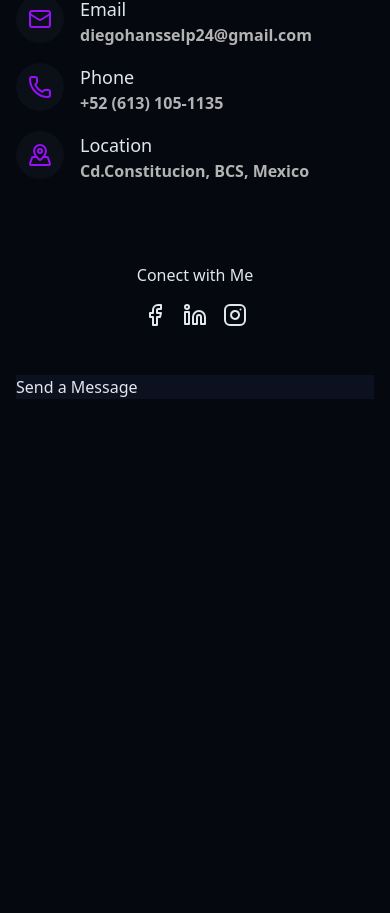
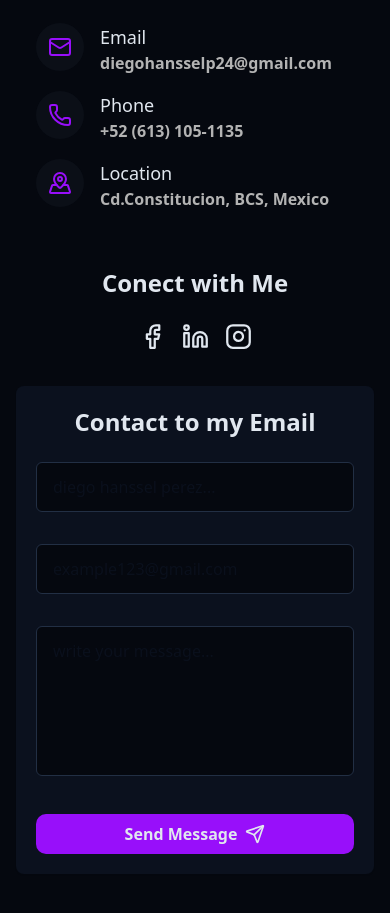
Before and after one commit to diegohansselperez/MyPortfolio, a React (Vite) app: page / in a window 390 px wide. Shown: the part 6464-7377 px from the top of the page. Before the commit the page ends 6959 px from the top, so only its background shows below. Built offline with nearby package versions, Linux system fonts and the light colour scheme.

Commit message:
Termnamos el Componente de Contacto

```diff
--- a/src/components/Contact.jsx
+++ b/src/components/Contact.jsx
@@ -5,13 +5,14 @@ import {
   Mail,
   MapPinned,
   Phone,
+  Send,
 } from 'lucide-react';
 
 export function Contact() {
   return (
     <section
       id="contact_section"
-      className="py-24 px-4 relative bg-[hsl(var(--secondary))/0.3]"
+      className="py-24 px-4 relative  bg-[hsl(var(--secondary))/0.3]"
     >
       <div className=" container mx-auto max-w-5xl">
         <h2 className="text-3xl md:text-4xl font-bold mb-4 text-center">
@@ -22,9 +23,13 @@ export function Contact() {
           I'm always open to discussing new opportunities.
         </p>
       </div>
-      <div className="grid justify-center grid-cols-1 md:grid-cols-2 gap-12">
-        <div className="space-y-4">
-          <h3 className="text-2xl font-semibold mb-6b ">Contact Information</h3>
+      {/* ------------------Container------------------  */}
+      <div className="grid grid-cols-1 md:grid-cols-3 gap-4">
+        {/* -------------Contact Information------------- */}
+        <div className="space-y-4 p-5 ">
+          <h3 className="text-2xl text-center font-semibold mb-6 ">
+            Contact Information
+          </h3>
           <div className="space-y-6 justify-center">
             <div className="flex items-start space-x-4">
               <div className="p-3 rounded-full bg-gray-600/10">
@@ -71,60 +76,99 @@ export function Contact() {
             </div>
           </div>
         </div>
-        {/* Formulario de Contacto */}
-        <div className="pt-8 text-center">
-          <h3 className="font-medium mb-4">Conect with Me</h3>
+        {/* ----------------Redes Sociales------------------ */}
+        <div className=" p-5 text-center ">
+          <h3 className="text-2xl font-semibold mb-6">Conect with Me</h3>
           <div className="flex space-x-4 justify-center ">
             <a
               href=""
               className="transition-all duration-200 hover:text-[hsl(var(--primary))] font-semibold"
               target="_blank"
             >
-              <Facebook />
+              <Facebook size={27} />
             </a>
-            <a href="">
-              <Linkedin />
+            <a
+              href=""
+              className="transition-all duration-200 hover:text-[hsl(var(--primary))] font-semibold"
+              target="_blank"
+            >
+              <Linkedin size={27} />
             </a>
-            <a href="">
-              <Instagram />
+            <a
+              href=""
+              className="transition-all duration-200 hover:text-[hsl(var(--primary))] font-semibold"
+              target="_blank"
+            >
+              <Instagram size={27} />
             </a>
           </div>
         </div>
-        <div className="bg-[hsl(var(--card))]">
-          <h3>Send a Message</h3>
+        {/* ------------Formulario de Contacto---------------- */}
+        <div className="bg-[hsl(var(--card))]  rounded-lg shadow-xs p-5">
+          <h3 className="text-2xl text-center font-semibold mb-6">
+            Contact to my Email
+          </h3>
+          <form
+            action="https://formsubmit.co/diegohansselp24@gmail.com"
+            method="POST"
+            className="space-y-8"
+          >
+            <article>
+              <label htmlFor="name">
+                <input
+                  className="w-full px-4 py-3 rounded-md border border-input bg-[hsl(var(--background))] focus:outline-hidden focus:ring-2 focus:ring-[hsl(var(--primary))] "
+                  required
+                  id="name"
+                  name="name"
+                  type="text"
+                  maxLength={40}
+                  placeholder="diego hanssel perez..."
+                />
+              </label>
+            </article>
+            <article>
+              <label htmlFor="email">
+                <input
+                  id="email"
+                  className="w-full px-4 py-3 rounded-md border border-input bg-[hsl(var(--background))] focus:outline-hidden focus:ring-2 focus:ring-[hsl(var(--primary))] "
+                  required
+                  name="email"
+                  maxLength={35}
+                  type="email"
+                  placeholder="example123@gmail.com"
+                />
+              </label>
+            </article>
+            <article>
+              <label htmlFor="comment">
+                <textarea
+                  id="comment"
+                  className="w-full px-4 py-3 rounded-md border border-input bg-[hsl(var(--background))] focus:outline-hidden focus:ring-2 focus:ring-[hsl(var(--primary))] "
+                  name="comment"
+                  required
+                  placeholder="write your message..."
+                  rows="10"
+                  style={{
+                    resize: 'none',
+                    height: '150px',
+                  }}
+                ></textarea>
+              </label>
+            </article>
+
+            <div>
+              <button
+                className="cosmic-button w-full flex justify-center items-center gap-2"
+                type="submit"
+              >
+                Send Message <Send size={20} />
+              </button>
+
+              <input type="hidden" name="_subject" value="Mi Portfolio" />
+            </div>
+          </form>
         </div>
       </div>
     </section>
   );
 }
-{
-  /* <form
-              action="https://formsubmit.co/diegohansselp24@gmail.com"
-              method="POST"
-              className=""
-            >
-              <label htmlFor="name">
-                <input required name="name" type="text" placeholder="Nombre" />
-              </label>
-              <label htmlFor="email">
-                <input required name="email" type="email" placeholder="Email" />
-              </label>
-              <label htmlFor="comment">
-                <textarea
-                  name="comment"
-                  required
-                  placeholder="Escribe un mensaje..."
-                  rows="10"
-                  style={{
-                    resize: 'none',
-                    height: '150px',
-                    fontFamily: 'Helvetica',
-                  }}
-                ></textarea>
-              </label>
-              <div>
-                <input className="" type="submit" />
-                <input type="hidden" name="_subject" value="Mi Portfolio" />
-              </div>
-            </form> */
-}
```
